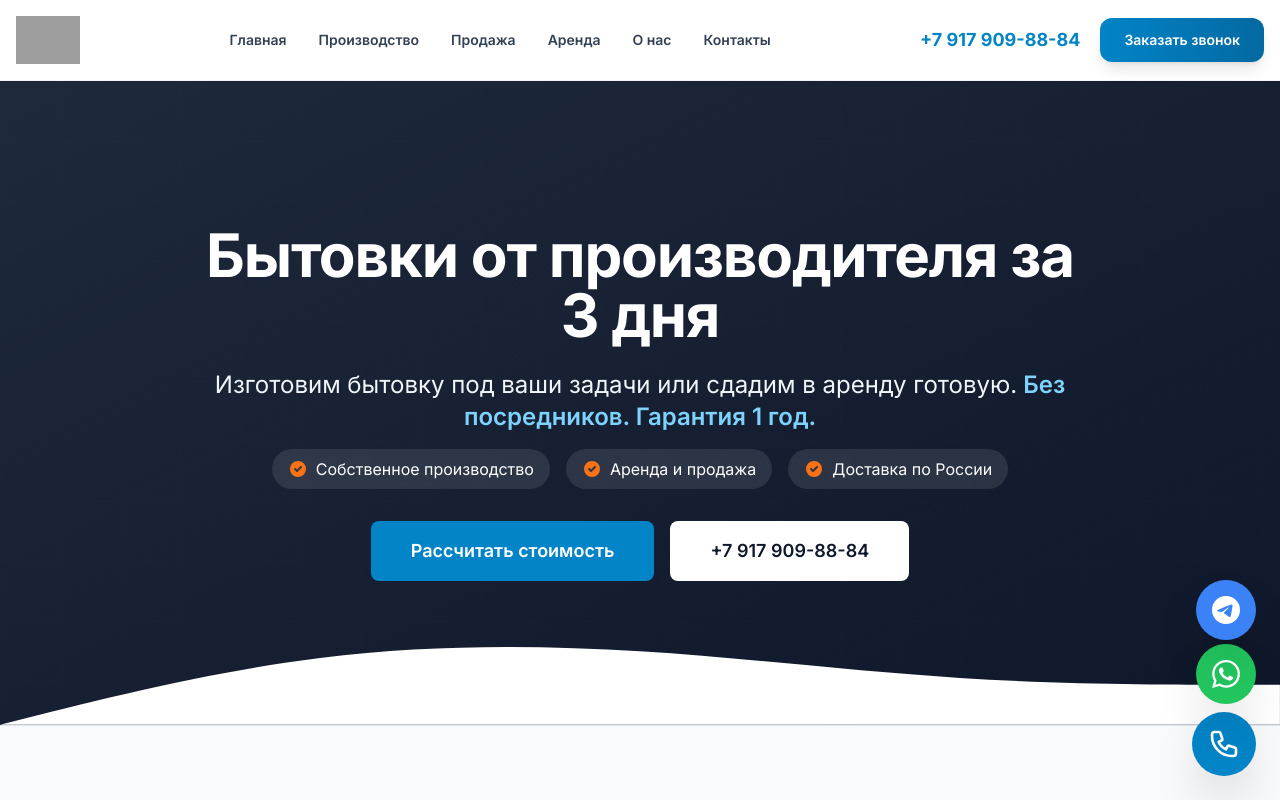
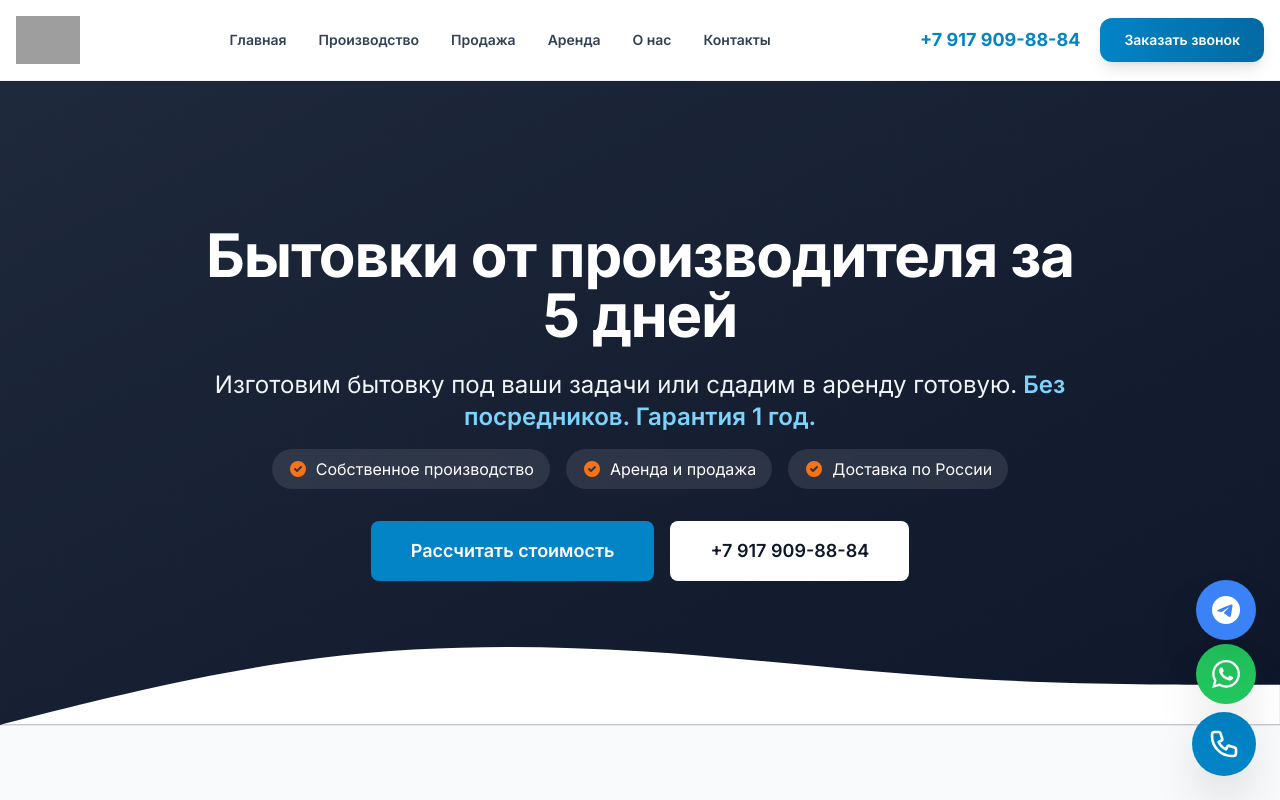
Before and after one commit to salavat808116/mir-bytovok116, a Next.js app: page / in a window 1280 px wide. Shown: the top 800 px of the page. Built offline with nearby package versions, Linux system fonts and the light colour scheme; grey boxes are pictures that could not be loaded.

Commit message:
Обновлен текст на главной

```diff
--- a/src/components/Hero.tsx
+++ b/src/components/Hero.tsx
@@ -24,7 +24,7 @@ export default function Hero() {
         <div className="max-w-4xl mx-auto text-center">
           {/* Основной заголовок */}
           <h1 className="text-4xl md:text-5xl lg:text-6xl font-bold mb-6 leading-tight">
-            Бытовки от производителя за 3 дня
+            Бытовки от производителя за 5 дней
           </h1>
 
           {/* Подзаголовок */}
```
